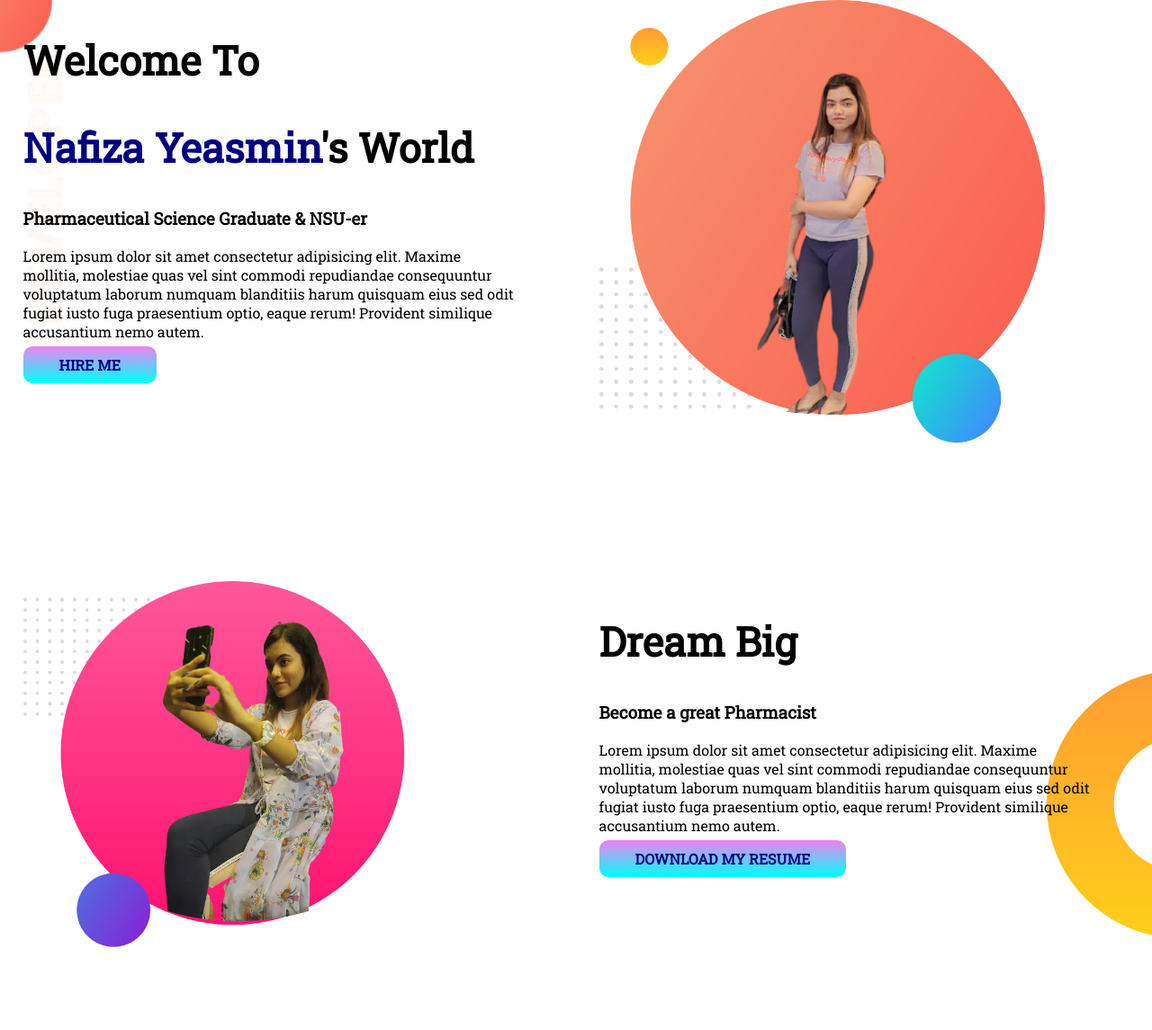
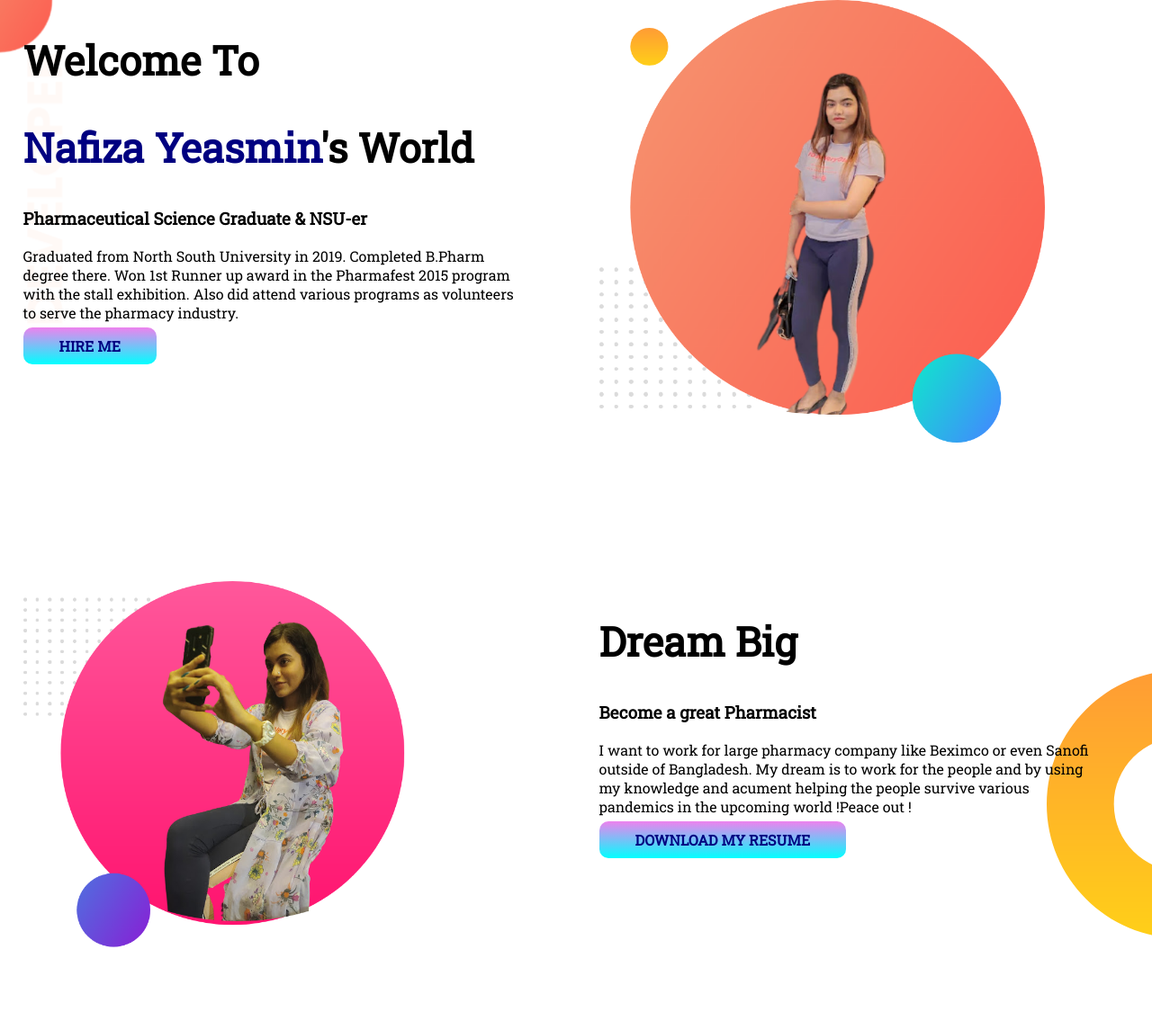
Before and after one commit to Sakib-Fahmid/dev-portfolio-wife, a plain HTML site: page index.html in a window 1280 px wide. Shown: the top 1145 px of the page at 90% size. Drawn offline with Linux system fonts and the light colour scheme; a web font is replaced by a local one.

Commit message:
text edited

```diff
--- a/index.html
+++ b/index.html
@@ -17,10 +17,7 @@
                 <h1>Welcome To</h1>
                 <h1><span class="blue-color">Nafiza Yeasmin</span>'s World</h1>
                 <h3>Pharmaceutical Science Graduate & NSU-er</h3>
-                <p>Lorem ipsum dolor sit amet consectetur adipisicing elit. Maxime mollitia,
-                    molestiae quas vel sint commodi repudiandae consequuntur voluptatum laborum
-                    numquam blanditiis harum quisquam eius sed odit fugiat iusto fuga praesentium
-                    optio, eaque rerum! Provident similique accusantium nemo autem.
+                <p>Graduated from North South University in 2019. Completed B.Pharm degree there. Won 1st Runner up award in the Pharmafest 2015 program with the stall exhibition. Also did attend various programs as volunteers to serve the pharmacy industry.
                 </p>
                 <a class="link-button" target="_blank" href="https://www.facebook.com/nafisa.nafa1">HIRE ME</a>
             </div>
@@ -36,10 +33,7 @@
         <div class="half-width">
             <h1>Dream Big</h1>
             <h3>Become a great Pharmacist</h3>
-            <p>Lorem ipsum dolor sit amet consectetur adipisicing elit. Maxime mollitia,
-                molestiae quas vel sint commodi repudiandae consequuntur voluptatum laborum
-                numquam blanditiis harum quisquam eius sed odit fugiat iusto fuga praesentium
-                optio, eaque rerum! Provident similique accusantium nemo autem.
+            <p>I want to work for large pharmacy company like Beximco or even Sanofi outside of Bangladesh. My dream is to work for the people and by using my knowledge and acument helping the people survive various pandemics in the upcoming world !Peace out !
             </p>
             <a class="link-button" target="_blank" href="https://drive.google.com/file/d/1ofQECZDiWN-ArCj5DxFru8MhV0jJBzTr/view?usp=sharing">DOWNLOAD MY RESUME</a>
         </div>
```
